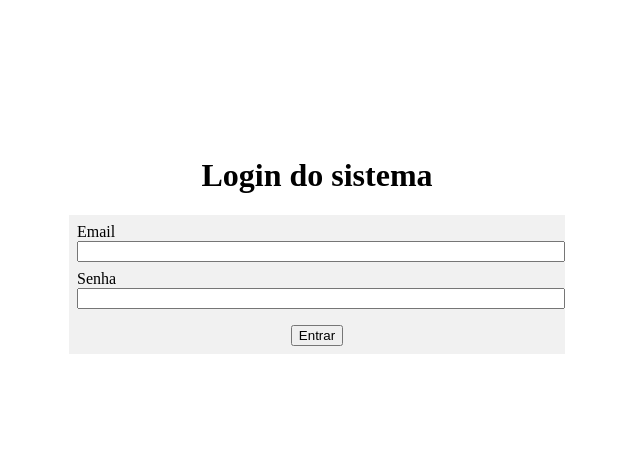
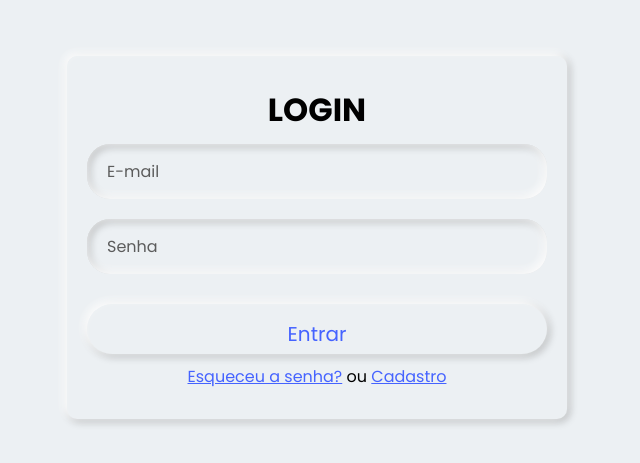
Before and after one commit to salomao-marcioliver/SGP--Frontend, a React (Vite) app: page /login in a window 1280 px wide. Shown: the part 163-626 px from the top of the page, without its empty margins (323-963 px from the left). Built offline with nearby package versions, Linux system fonts and the light colour scheme.

Commit message:
Login page updated

```diff
--- a/index.html
+++ b/index.html
@@ -4,6 +4,14 @@
     <meta charset="UTF-8" />
     <link rel="icon" type="image/svg+xml" href="/vite.svg" />
     <meta name="viewport" content="width=device-width, initial-scale=1.0" />
+
+    <!--Fonts-->
+
+    <link rel="preconnect" href="https://fonts.googleapis.com">
+    <link rel="preconnect" href="https://fonts.gstatic.com" crossorigin>
+    <link href="https://fonts.googleapis.com/css2?family=Poppins:ital,wght@0,100;0,200;0,300;0,400;0,500;0,600;0,700;0,800;0,900;1,100;1,200;1,300;1,400;1,500;1,600;1,700;1,800;1,900&family=Raleway:ital,wght@0,100..900;1,100..900&display=swap" rel="stylesheet">
+
+
     <title>Vite + React</title>
   </head>
   <body>
--- a/src/index.css
+++ b/src/index.css
@@ -0,0 +1,36 @@
+/*ESTILOS GLOBAIS*/
+
+/* Reset */
+*{
+    margin: 0;
+    padding: 0;
+    box-sizing:border-box;
+    transition: all 0.2s ease-in-out;
+}
+
+/* Smoth Scroll */
+html {
+  scroll-behavior: smooth;
+  font-size: 16px; /* Define a base de cálculo para rem (1rem = 16px) */
+}
+
+/* Body background color */
+body {
+    min-height: 100vh;
+    width: 100vw;
+    background-color: #ecf0f3;
+    font-family: "Poppins", sans-serif;
+}
+
+/* Links */
+a{
+    color:var(--color-primary);
+}
+
+
+/*Tema Global*/
+:root{
+    --color-primary:#4563ff;
+    --color-primary-light: #aab7f7;
+    --color-secundary: #fb8504;
+}
--- a/src/pages/LoginPage/index.jsx
+++ b/src/pages/LoginPage/index.jsx
@@ -15,21 +15,24 @@ const LoginPage = () => {
   }
 
   return (
-    <div id="login">
-      <h1 className="title">Login do sistema</h1>
-      <form className="form" onSubmit={handleSubmit}>
-        <div className="field">
-          <label htmlFor="email">Email</label>
-          <input type="email" name="email" id="email" value={email} onChange={(e) => setEmail(e.target.value)}/>
-        </div>
-        <div className="field">
-          <label htmlFor="password">Senha</label>
-          <input type="password" name="password" id="password" value={password} onChange={(e) => setPassoword(e.target.value)}/>
-        </div>
-        <div className="actions">
-          <button type="submit">Entrar</button>
-        </div>
-      </form>
+    <div className="container" id="login">
+      <div className="form-box">
+
+        <h1>LOGIN</h1>
+
+        <form className="login-form" onSubmit={handleSubmit}>
+          <input className="form-input" type="email" name="email" id="email" value={email} onChange={(e) => setEmail(e.target.value)}
+          placeholder="E-mail" required/>
+          <input className="form-input" type="password" name="password" id="password" value={password} onChange={(e) => setPassoword(e.target.value)} placeholder="Senha" required/>
+
+          <button className="form-btn" type="submit">Entrar</button>
+
+        </form>
+
+        <p class="text"><a href="#">Esqueceu a senha?</a> ou <a href="#">Cadastro</a> </p>
+
+      </div>
+
     </div>
   )
 }
--- a/src/pages/LoginPage/styles.css
+++ b/src/pages/LoginPage/styles.css
@@ -1,32 +1,75 @@
-#login {
+.container {
   display: flex;
-  flex-direction: column;
+  flex-direction: column; /*um em baixo do outro*/
   align-items: center;
   justify-content: center;
   min-height: 100vh;
-  padding: 0 2rem;
+  padding: 0 2rem; /*espaçamento horizontal*/
 }
 
-#login .form {
-  background-color: #f1f1f1;
+.form-box {
+  display: flex;
+  flex-direction: column;
+  justify-content: center; /*centraliza verticalmente*/
+  align-items: center; /*centraliza horizontalmente*/
   width: 100%;
-  max-width: 480px;
-  padding: 0.5rem;
+  max-width: 500px;
+  padding: 30px 20px;
+  border-radius: 10px;
+  box-shadow: -2px -2px 8px rgba(255, 255, 255, 1),
+              -2px -2px 12px rgba(255, 255, 255, 0.5),
+              inset 2px 2px 4px rgba(255, 255, 255, 0.1),
+              2px 2px 8px rgba(0, 0, 0, .3);
+  background-color: #ecf0f3;
+
 }
 
-#login .field {
-  padding-bottom: 0.5rem;
+.form-input{
+  -webkit-appearance: none; /* Remove o estilo padrão dos navegadores*/
+  appearance: none;
+  width: 100%;
+  margin: 10px auto;
+  padding: 15px 20px;
+  border: none;
+  border-radius: 23px;
+  box-shadow: inset -2px -2px 8px rgba(255, 255, 255, 1),
+              inset -2px -2px 12px rgba(255, 255, 255, 0.5),
+              inset 2px 2px 4px rgba(255, 255, 255, 0.1),
+              inset 2px 2px 8px rgba(0, 0, 0, .3);
+  background-color: #ecf0f3;
+  outline: none; /*contono ao clicar*/
+  font-size: 1rem;
+  font-family: "Poppins", sans-serif;
 }
 
-#login .field label {
-  display: block;
+.form-input::placeholder {
+  color: #5c5c5c;
 }
 
-#login .field input {
+.form-btn {
   width: 100%;
+  height: 50px;
+  margin-top: 20px;
+  margin-bottom: 10px;
+  padding: 15px;
+  border: none;
+  border-radius: 25px;
+  box-shadow: -2px -2px 8px rgba(255, 255, 255, 1),
+              -2px -2px 12px rgba(255, 255, 255, 0.5),
+              inset 2px 2px 4px rgba(255, 255, 255, 0.1),
+              2px 2px 8px rgba(0, 0, 0, .3);
+  color: var(--color-primary);
+  font-family: "Poppins", sans-serif;
+  font-size: 20px;
+  background-color: #ecf0f3;
+  outline: none;
+  cursor: pointer;
 }
 
-#login .actions {
-  text-align: center;
-  margin-top: 0.5rem;
+.form-btn:hover {
+  transform: scale(0.98);
+  box-shadow: inset -2px -2px 8px rgba(255, 255, 255, 1),
+              inset -2px -2px 12px rgba(255, 255, 255, 0.5),
+              inset 2px 2px 4px rgba(255, 255, 255, 0.1),
+              inset 2px 2px 8px rgba(0, 0, 0, .3);
 }
```
Also changed, not shown: 1 other file (tests, documents, lock files or other folders).
